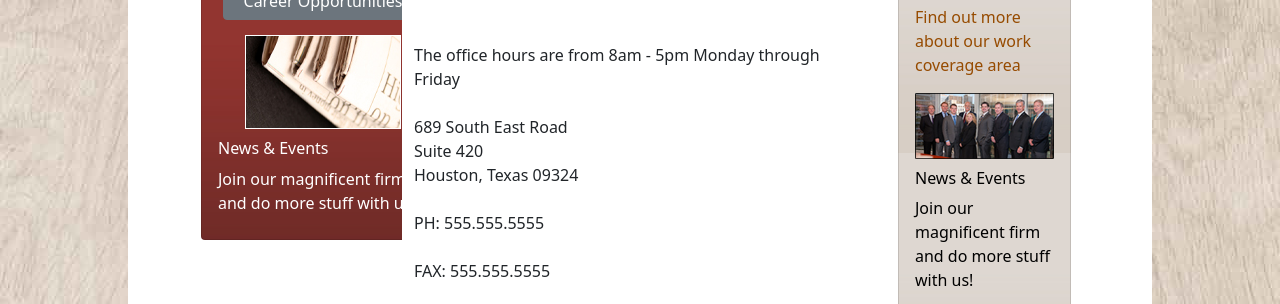
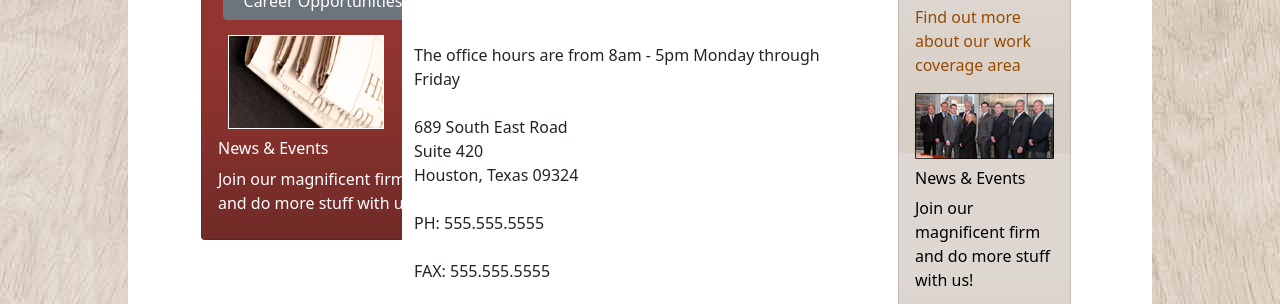
Before and after one commit to scarlettscoville/week1-lawgroupproject, a plain HTML site: page contactus.html in a window 1280 px wide. Shown: the part 480-784 px from the top of the page. Drawn offline with nearby package versions, Linux system fonts and the light colour scheme.

Commit message:
css updates

```diff
--- a/css/main.css
+++ b/css/main.css
@@ -161,10 +161,3 @@ p#join2 {
     margin: auto;
     padding-bottom: 10px;
 }
-
-#cusb{
-    display: block;
-    margin: auto;
-    padding-bottom: 10px;
-    size: 125%
-}
```
